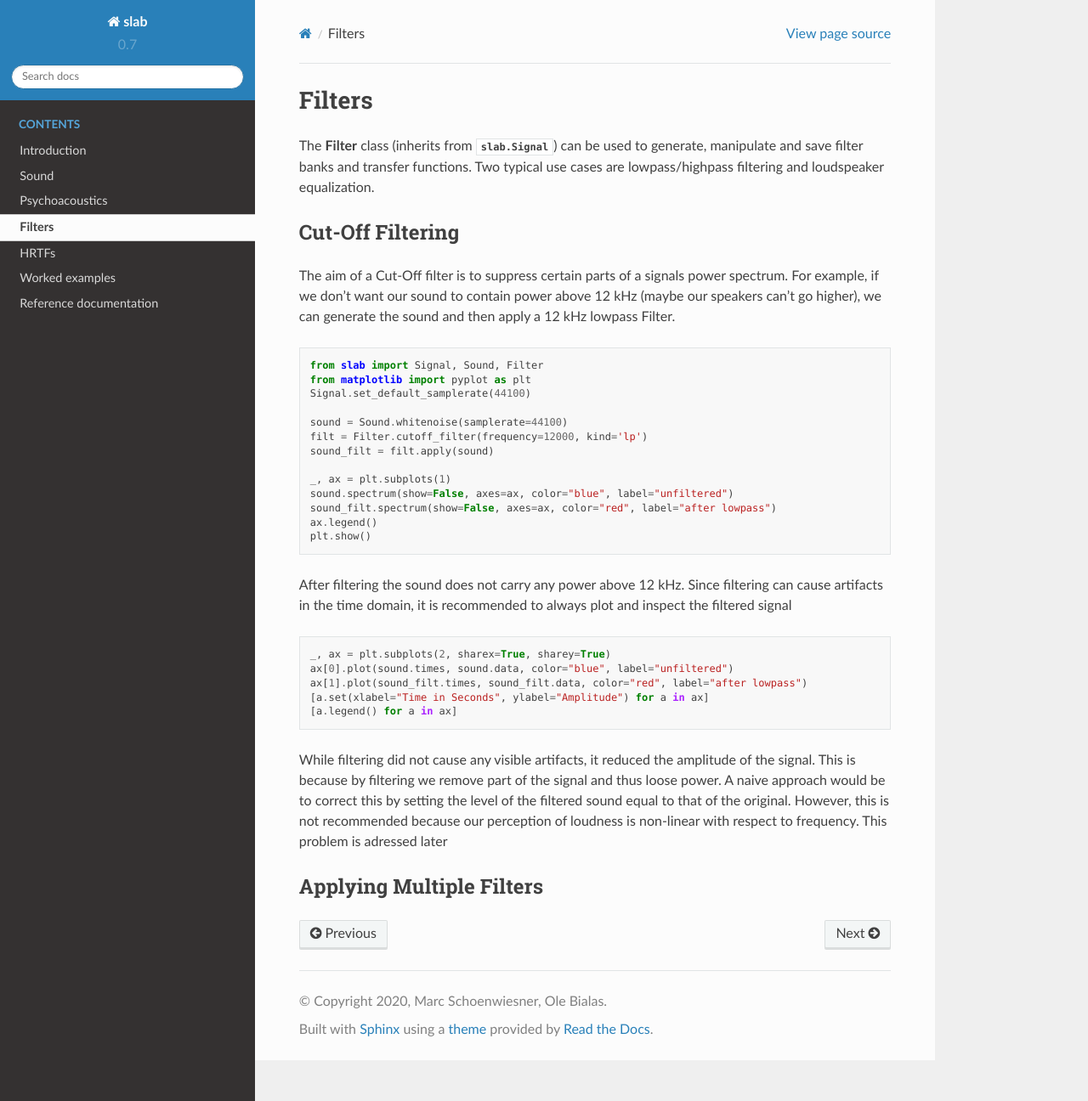
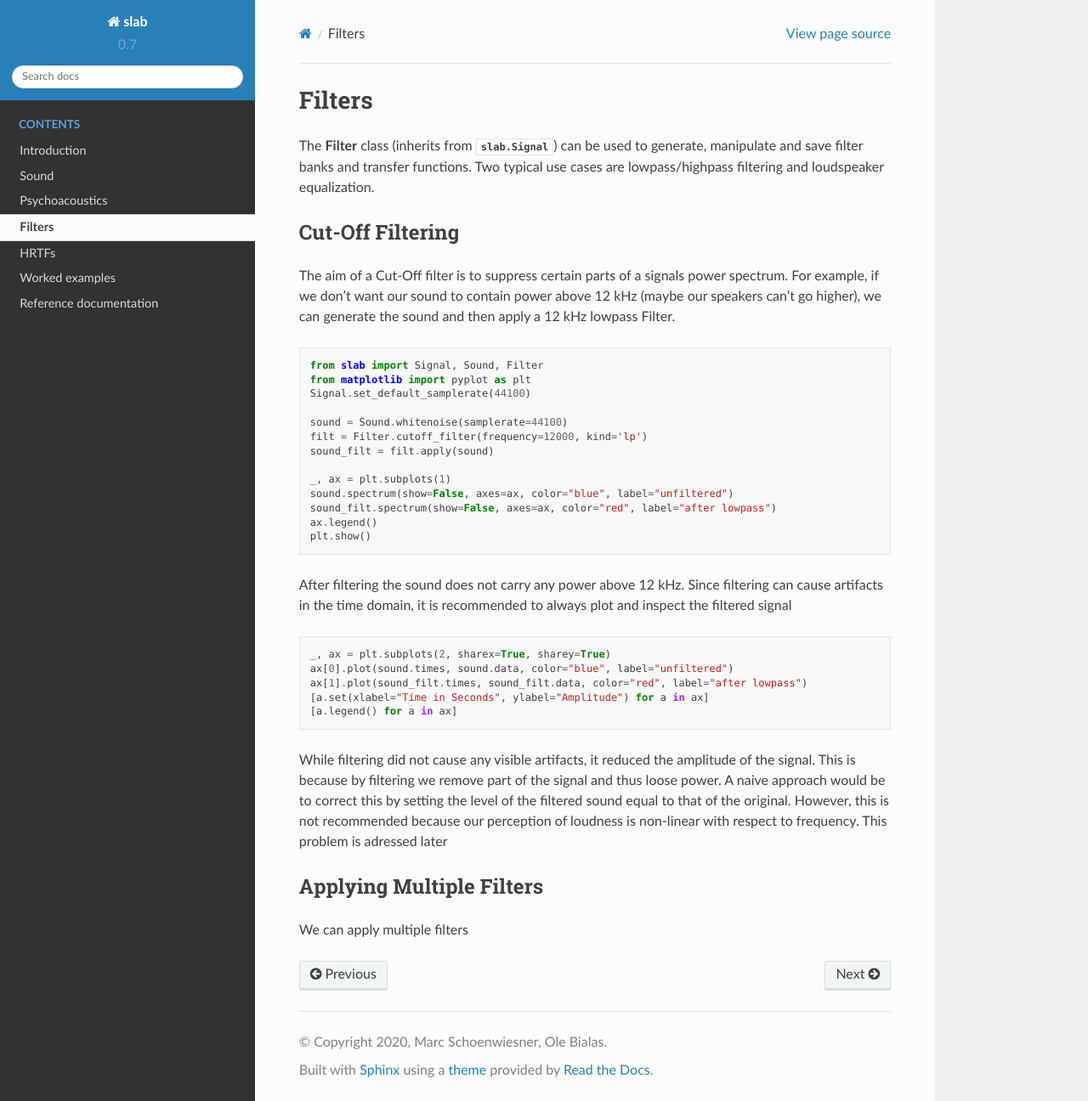
Before and after one commit to DrMarc/slab, a Sphinx documentation site: the page built from docs/filters.rst, in a window 1280 px wide and 1296 px high. Shown: the whole window at 85% size. Built offline with Sphinx 7.4.7 and the Read the Docs theme 2.0.0, drawn with Linux system fonts in a browser that asks for light colours.

Commit message:
test workflow

```diff
--- a/docs/filters.rst
+++ b/docs/filters.rst
@@ -46,3 +46,4 @@ This problem is adressed later
 
 Applying Multiple Filters
 -------------------------
+We can apply multiple filters
```
